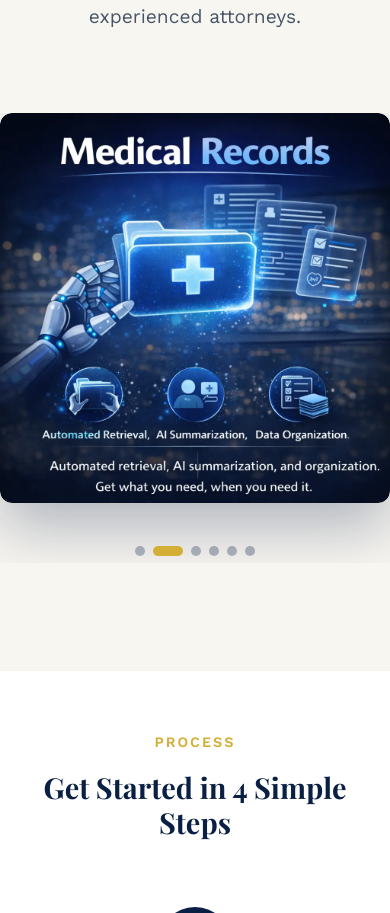
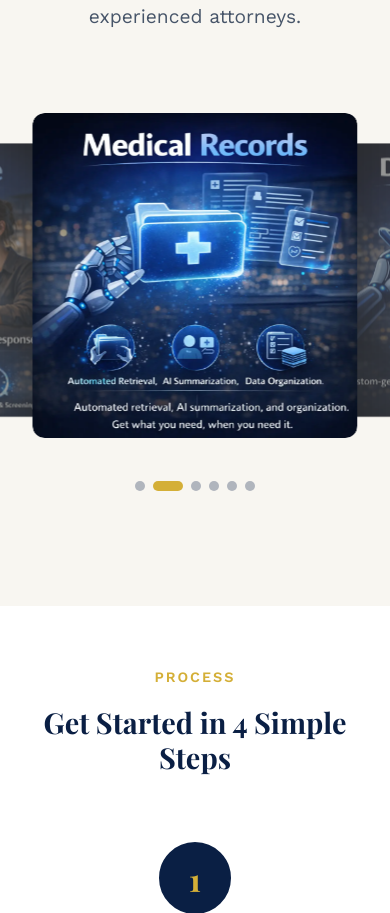
Before and after one commit to rikhinagra/lexgo-solutions, a Next.js app: page / in a window 390 px wide. Shown: the part 2690-3603 px from the top of the page. Built offline with nearby package versions, Linux system fonts and the light colour scheme.

Commit message:
Fix 3D carousel - proper coverflow effect with responsive breakpoints

```diff
--- a/app/components/Solution.tsx
+++ b/app/components/Solution.tsx
@@ -51,7 +51,7 @@ export default function Solution() {
                     effect="coverflow"
                     grabCursor={true}
                     centeredSlides={true}
-                    slidesPerView="auto"
+                    slidesPerView={1.6}
                     loop={true}
                     speed={800}
                     autoplay={{
@@ -61,25 +61,50 @@ export default function Solution() {
                     }}
                     coverflowEffect={{
                         rotate: 0,
-                        stretch: 80,
-                        depth: 200,
-                        modifier: 1,
+                        stretch: 0,
+                        depth: 250,
+                        modifier: 2,
                         slideShadows: true,
                     }}
                     pagination={{
                         clickable: true,
                     }}
+                    breakpoints={{
+                        320: {
+                            slidesPerView: 1.2,
+                            coverflowEffect: {
+                                depth: 150,
+                                modifier: 1.5,
+                            },
+                        },
+                        768: {
+                            slidesPerView: 1.5,
+                            coverflowEffect: {
+                                depth: 200,
+                                modifier: 2,
+                            },
+                        },
+                        1024: {
+                            slidesPerView: 2,
+                            coverflowEffect: {
+                                depth: 250,
+                                modifier: 2,
+                            },
+                        },
+                    }}
                     className="solution-swiper"
                 >
                     {solutions.map((solution, index) => (
                         <SwiperSlide key={index} className="solution-slide">
-                            <Image
-                                src={solution.image}
-                                alt={solution.title}
-                                width={500}
-                                height={500}
-                                className="solution-slide-img"
-                            />
+                            <div className="solution-slide-inner">
+                                <Image
+                                    src={solution.image}
+                                    alt={solution.title}
+                                    width={600}
+                                    height={600}
+                                    className="solution-slide-img"
+                                />
+                            </div>
                         </SwiperSlide>
                     ))}
                 </Swiper>
--- a/app/globals.css
+++ b/app/globals.css
@@ -319,18 +319,17 @@ body {
 .solution-swiper {
     width: 100%;
     padding-bottom: 60px !important;
-    overflow: visible;
-}
-
-.solution-swiper .swiper-wrapper {
-    align-items: center;
 }
 
 .solution-slide {
-    width: 500px;
     border-radius: 12px;
     overflow: hidden;
-    transition: all 0.5s ease;
+    transition: transform 0.5s ease, box-shadow 0.5s ease;
+}
+
+.solution-slide-inner {
+    border-radius: 12px;
+    overflow: hidden;
 }
 
 .solution-slide-img {
@@ -341,8 +340,13 @@ body {
 }
 
 /* Active slide glow effect */
-.solution-swiper .swiper-slide-active {
-    box-shadow: 0 25px 60px rgba(10, 31, 68, 0.3);
+.solution-swiper .swiper-slide-active .solution-slide-inner {
+    box-shadow: 0 30px 70px rgba(10, 31, 68, 0.35);
+}
+
+/* Dim non-active slides */
+.solution-swiper .swiper-slide:not(.swiper-slide-active) .solution-slide-inner {
+    opacity: 0.7;
 }
 
 /* Pagination dots */
@@ -862,11 +866,6 @@ body {
         grid-template-columns: 1fr;
     }
 
-    .solution-slide {
-        width: 350px;
-        height: 350px;
-    }
-
     .steps {
         grid-template-columns: 1fr;
     }
@@ -967,11 +966,6 @@ body {
 
     .solution {
         padding: 60px 0;
-    }
-
-    .solution-slide {
-        width: 280px;
-        height: 280px;
     }
 
     .solution-carousel-wrapper {
```
